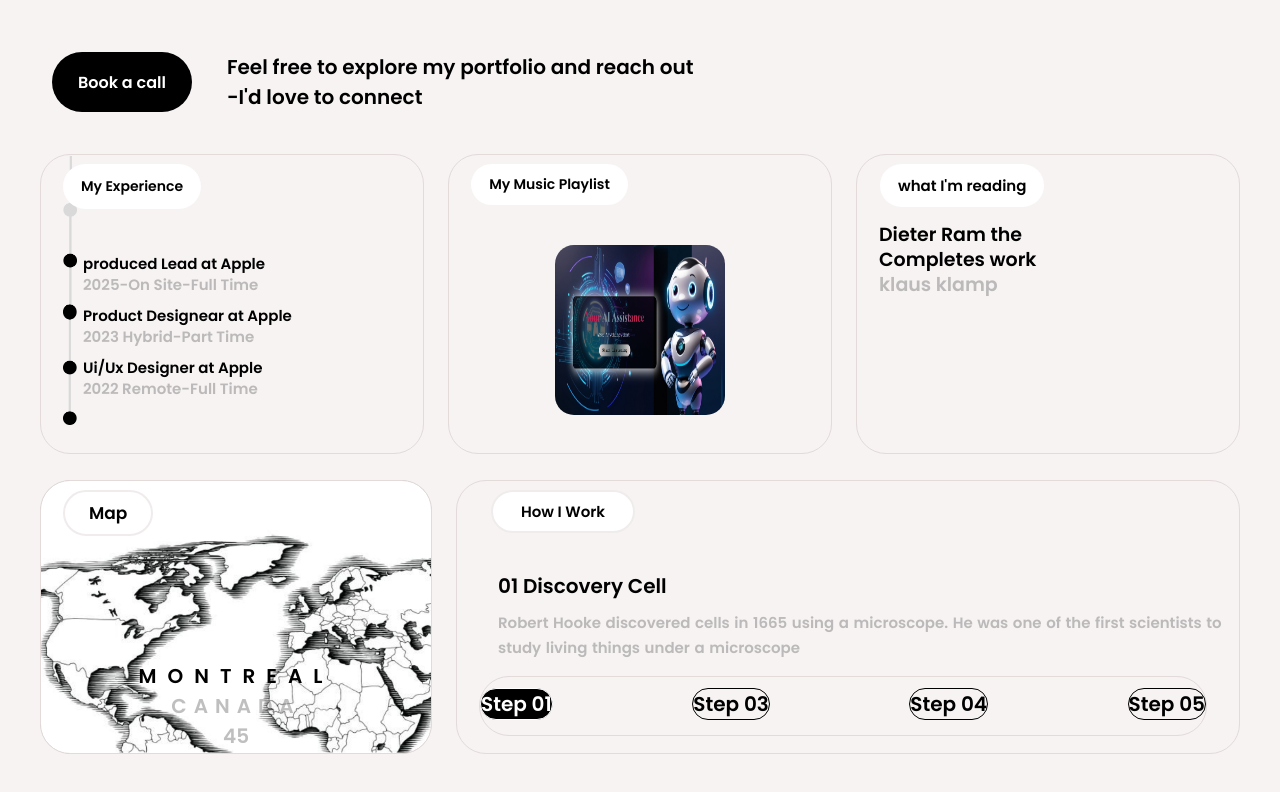
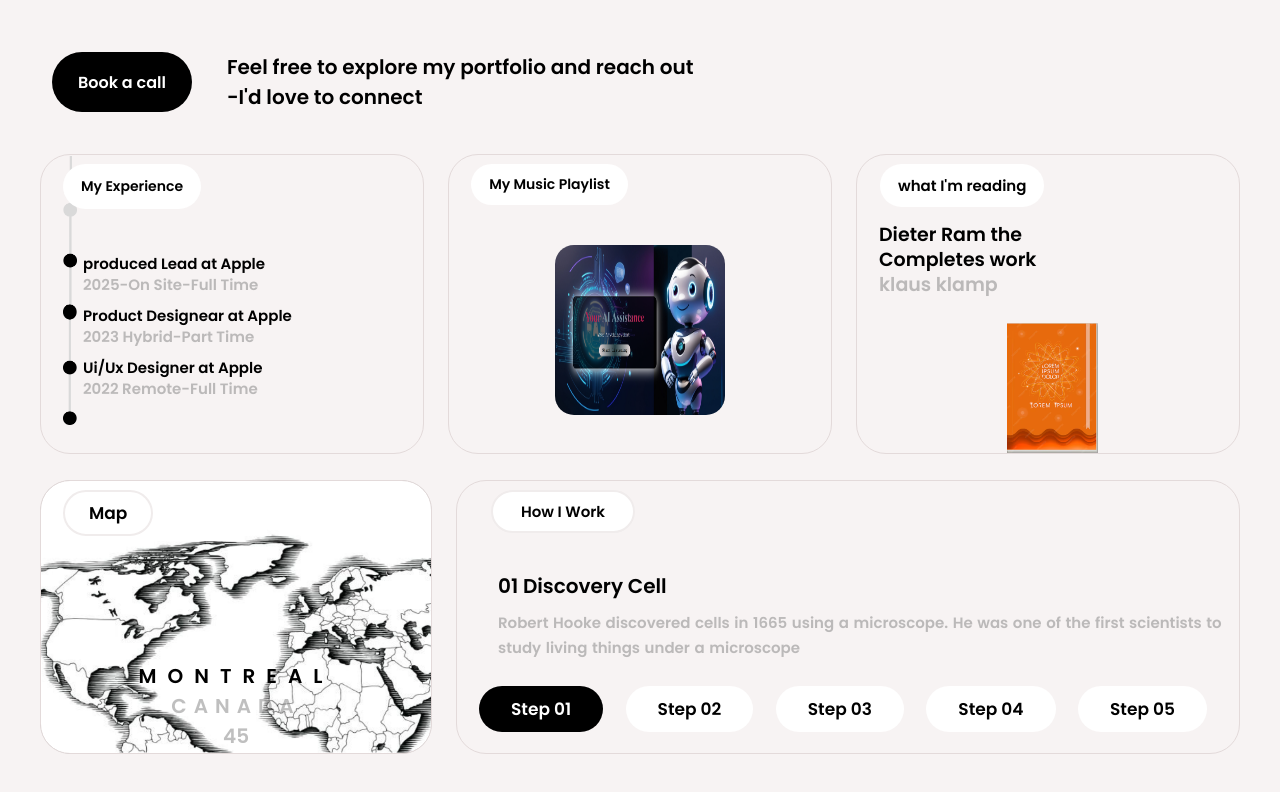
Before and after one commit to sachinkr2005/sachinPortfolio, a React (Create React App) app in the folder portfolio/: page / in a window 1280 px wide. Shown: the part 316-1108 px from the top of the page. Built offline with nearby package versions, Linux system fonts and the light colour scheme; a web font is replaced by a local one.

Commit message:
card update

```diff
--- a/portfolio/src/Components/Cards/Card.css
+++ b/portfolio/src/Components/Cards/Card.css
@@ -68,6 +68,7 @@
   border-radius: 19px;
 }
 
+
 .card-upper-3 h3 {
   background-color: white;
   color: black;
@@ -89,10 +90,14 @@
 }
 
 .card-upper-3 img {
-  height: 150px;
+  height: 130px;
+  position: relative;
+  left: 150px;
+  top: 26px;
 }
 .card-upper3-img {
   border: 2px solid;
+  /* position: relative; */
 }
 
 .cards-upper div {
@@ -179,27 +184,26 @@
   display: flex;
 }
 
-.progress-bar{
-
+.progress-bar {
   font-size: 20px;
   display: flex;
   gap: 18px;
   align-items: center;
   justify-content: space-between;
   margin-top: 20px;
-  position: relative;
   bottom: 10px;
   margin-left: 22px;
   margin-right: 32px;
+}
+.progress-bar h3 {
+  background-color: white;
+  color: text;
+  padding: 10px 32px;
+  text-align: center;
+  text-decoration: none;
+  display: inline-block;
+  font-size: 17px;
 
-
-
+  border-radius: 50px;
+  cursor: pointer;
 }
-.progress-bar div{
-
-    position: relative;
-    bottom: 15px;
-    border-radius: 36px;
-    border: 1px solid;
-
-}
--- a/portfolio/src/Components/Cards/Cards.js
+++ b/portfolio/src/Components/Cards/Cards.js
@@ -1,6 +1,7 @@
 import React from "react";
 import "./Card.css";
 import ai from "../../Images/ai.png";
+import ram from "../../Images/ram.png";
 
 const Cards = () => {
   return (
@@ -34,7 +35,8 @@ const Cards = () => {
             </h4>
           </div>
 
-          {/* <img src={ram} alt="" /> */}
+          <img src={ram} alt="" />
+
         </div>
       </div>
 
@@ -62,17 +64,18 @@ const Cards = () => {
                 microscope
               </span>
             </h4>
+          </div>
+          <div class="progress-bar"style={{ border: "none" }}>
+            <h3 style={{ backgroundColor: "black", color: "white" }}>
+              Step 01
+            </h3>
+            <h3>Step 02</h3>
+            <h3>Step 03</h3>
+            <h3>Step 04</h3>
+            <h3>Step 05</h3>
+
 
           </div>
-          <div class="progress-bar">
-      <div style={{backgroundColor:"black",color:"white"}}>Step 01</div>
-
-      <div >Step 03</div>
-      <div >Step 04</div>
-      <div >Step 05</div>
-    </div>
-
-
         </div>
       </div>
     </>
```
